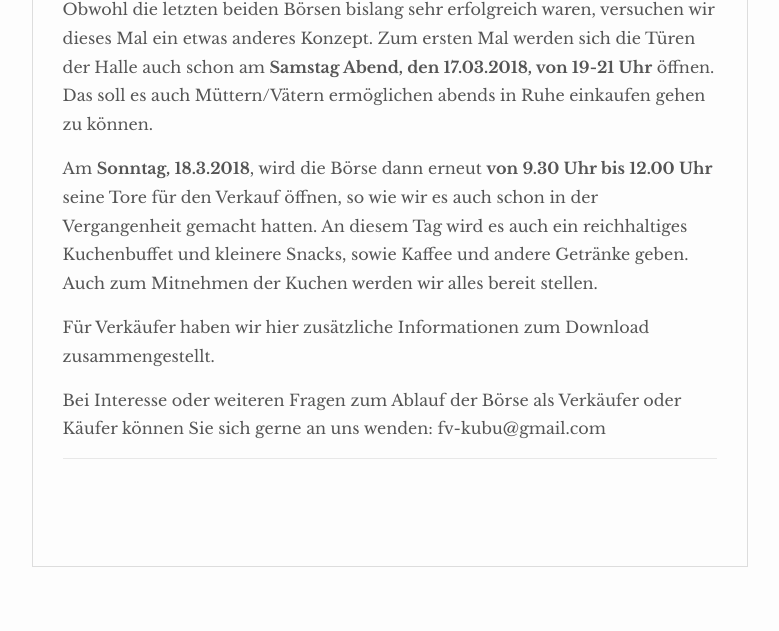
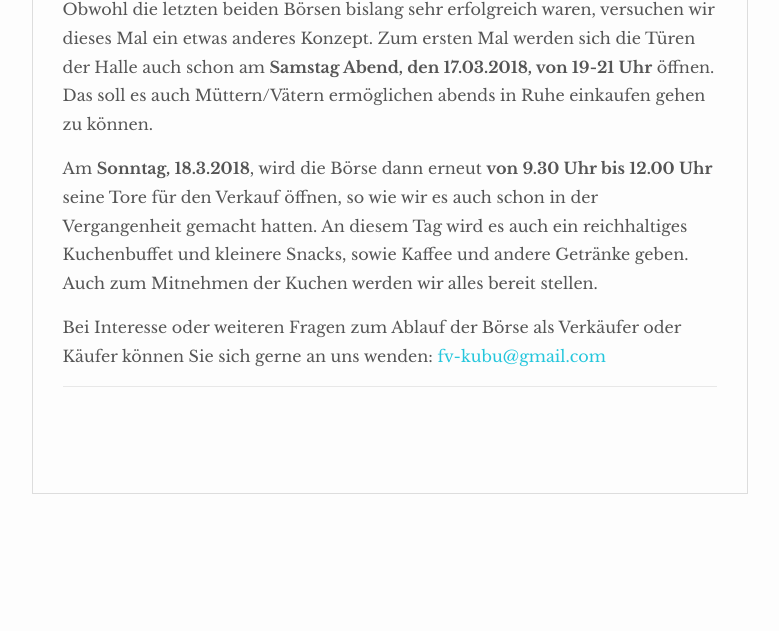
Before and after one commit to fv-kubu/fv-kubu, a Jekyll site: the page built from _posts/2018-03-18-ankuendigung-kleiderboerse-fruehjahr-2018.md, in a window 1280 px wide. Shown: the part 1027-1658 px from the top of the page, without its empty margins (250-1029 px from the left). Built offline with Jekyll 4.4.1, drawn with Linux system fonts in a browser that asks for light colours; nearby versions of some CDN libraries; after the commit the page ends 1585 px from its top, so only the background shows below that.

Commit message:
Update 2018-03-18-ankuendigung-kleiderboerse-fruehjahr-2018.md

```diff
--- a/_posts/2018-03-18-ankuendigung-kleiderboerse-fruehjahr-2018.md
+++ b/_posts/2018-03-18-ankuendigung-kleiderboerse-fruehjahr-2018.md
@@ -21,7 +21,7 @@ so wie wir es auch schon in der Vergangenheit gemacht hatten.
 An diesem Tag wird es auch ein reichhaltiges Kuchenbuffet und kleinere Snacks, sowie Kaffee und andere Getränke geben.
 Auch zum Mitnehmen der Kuchen werden wir alles bereit stellen.
 
-Für Verkäufer haben wir hier zusätzliche Informationen zum Download zusammengestellt.
+<!-- Für Verkäufer haben wir hier zusätzliche Informationen zum Download zusammengestellt.-->
 
 Bei Interesse oder weiteren Fragen zum Ablauf der Börse als Verkäufer oder Käufer können Sie sich gerne an uns wenden:
-fv-kubu@gmail.com
+<fv-kubu@gmail.com>
```
